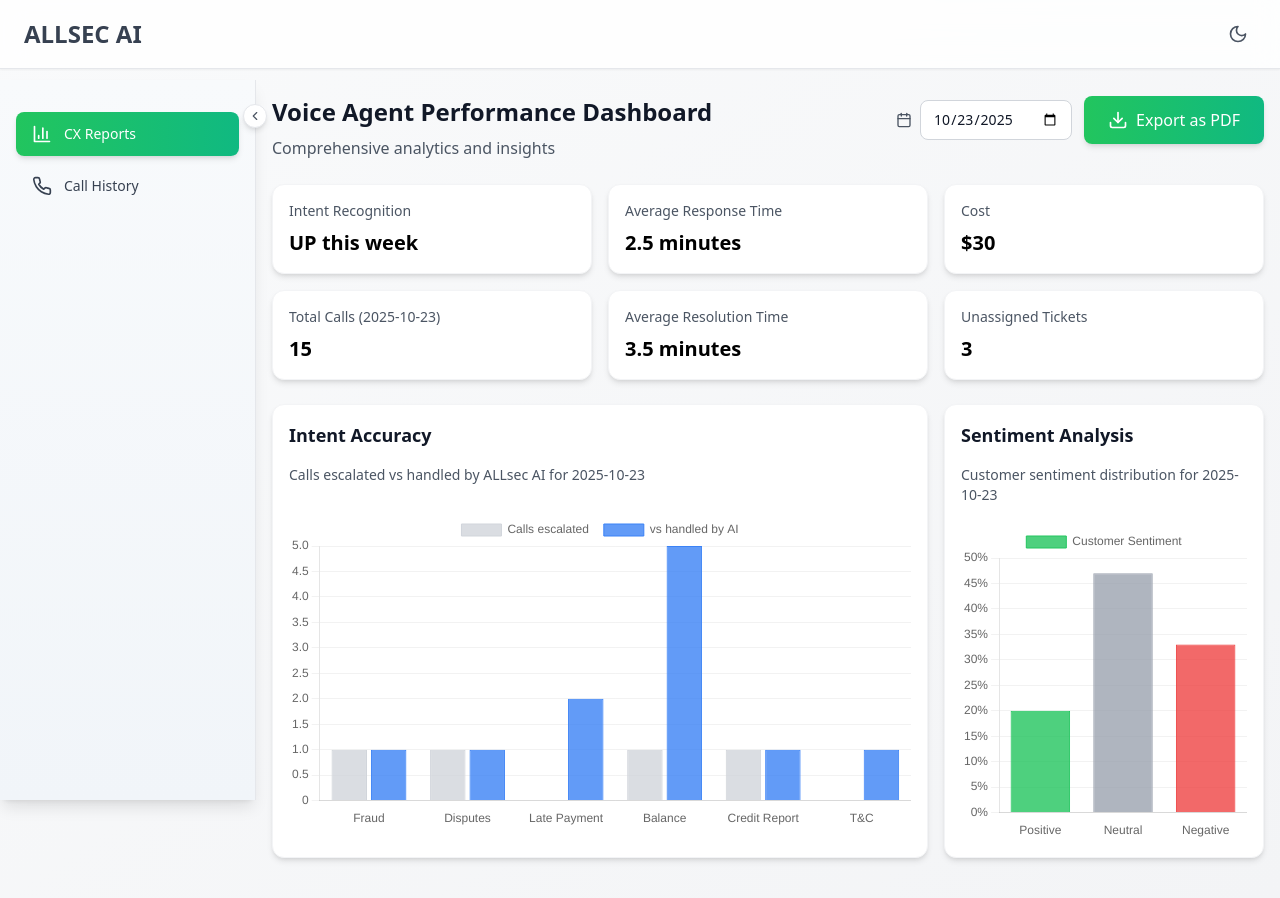
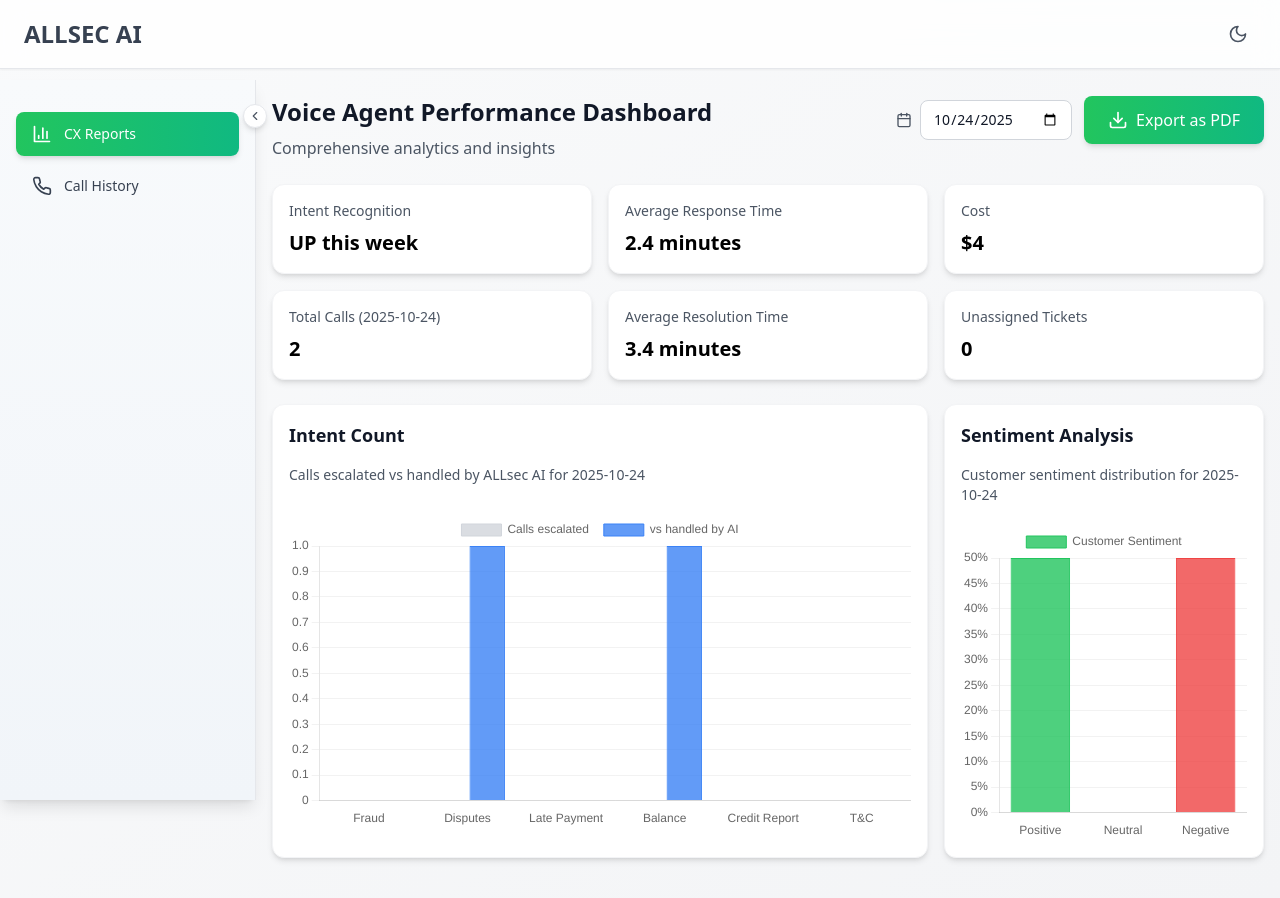
Before and after one commit to ranjithRW/new-allsec-dashboard, a React (Vite) app: page / in a window 1280 px wide. Built offline with nearby package versions, Linux system fonts and the light colour scheme.

Commit message:
store date on filtering on cx dashboard

```diff
--- a/src/pages/CXReports.tsx
+++ b/src/pages/CXReports.tsx
@@ -18,8 +18,23 @@ import { getIntentAccuracyDataForDate, getSentimentDataForDate, getKPIsForDate }
 ChartJS.register(CategoryScale, LinearScale, BarElement, Title, Tooltip, Legend);
 
 export default function CXReports() {
-  // State for date filtering
-  const [selectedDate, setSelectedDate] = useState('2025-10-23'); // Default to today
+  // State for date filtering with localStorage persistence
+  const [selectedDate, setSelectedDate] = useState(() => {
+    // Check if there's a saved date in localStorage
+    const savedDate = localStorage.getItem('selectedDate');
+    if (savedDate) {
+      return savedDate;
+    }
+    // If no saved date, use current date
+    const today = new Date();
+    return today.toISOString().split('T')[0]; // Format: YYYY-MM-DD
+  });
+
+  // Update localStorage whenever selectedDate changes
+  const handleDateChange = (newDate: string) => {
+    setSelectedDate(newDate);
+    localStorage.setItem('selectedDate', newDate);
+  };
 
   // Get filtered data for selected date
   const filteredKPIs = getKPIsForDate(selectedDate);
@@ -274,7 +289,7 @@ export default function CXReports() {
             <input
               type="date"
               value={selectedDate}
-              onChange={(e) => setSelectedDate(e.target.value)}
+              onChange={(e) => handleDateChange(e.target.value)}
               className="px-3 py-2 border border-gray-300 dark:border-gray-600 rounded-lg bg-white dark:bg-gray-800 text-gray-900 dark:text-white text-sm focus:ring-2 focus:ring-blue-500 focus:border-transparent"
             />
           </div>
@@ -299,7 +314,7 @@ export default function CXReports() {
           { label: `Total Calls (${selectedDate})`, value: filteredKPIs.totalCallsToday, color: 'from-purple-500 to-pink-500' },
           { label: 'Average Resolution Time', value: filteredKPIs.avgResolutionTime, color: 'from-cyan-500 to-blue-500' },
           { label: 'Unassigned Tickets', value: filteredKPIs.unassignedTickets, color: 'from-red-500 to-orange-500' }
-        ].map((kpi, index) => (
+        ].map((kpi) => (
           <div
             key={kpi.label}
             className="bg-white dark:bg-gray-800 rounded-xl shadow-md p-4 border border-gray-100 dark:border-gray-700"
@@ -316,7 +331,7 @@ export default function CXReports() {
         <div
           className="lg:col-span-2 bg-white dark:bg-gray-800 rounded-xl shadow-md p-4 border border-gray-100 dark:border-gray-700"
         >
-          <h3 className="text-base sm:text-lg font-semibold text-gray-900 dark:text-white mb-4">Intent Accuracy</h3>
+          <h3 className="text-base sm:text-lg font-semibold text-gray-900 dark:text-white mb-4">Intent Count</h3>
           <p className="text-xs sm:text-sm text-gray-600 dark:text-gray-400 mb-4 sm:mb-6">Calls escalated vs handled by ALLsec AI for {selectedDate}</p>
           <div className="h-64 sm:h-80">
             <Bar data={intentChartData} options={chartOptions} />
--- a/src/pages/CallHistory.tsx
+++ b/src/pages/CallHistory.tsx
@@ -76,8 +76,8 @@ const getTodayDate = () => {
 
 // Helper function to get stored date or default to today
 const getInitialDate = () => {
-  // Check if we have a stored date in localStorage
-  const storedDate = localStorage.getItem('callHistorySelectedDate');
+  // Check if we have a stored date in localStorage (shared with CX Reports)
+  const storedDate = localStorage.getItem('selectedDate');
   if (storedDate) {
     return storedDate;
   }
@@ -155,14 +155,14 @@ export default function CallHistory() {
       // Reset to current date for fresh page loads
       const todayDate = getTodayDate();
       setSelectedDate(todayDate);
-      localStorage.setItem('callHistorySelectedDate', todayDate);
+      localStorage.setItem('selectedDate', todayDate);
     }
   }, []);
 
   // Handle date change and store in localStorage
   const handleDateChange = (newDate: string) => {
     setSelectedDate(newDate);
-    localStorage.setItem('callHistorySelectedDate', newDate);
+    localStorage.setItem('selectedDate', newDate);
   };
 
   // Handle intent button click
```
